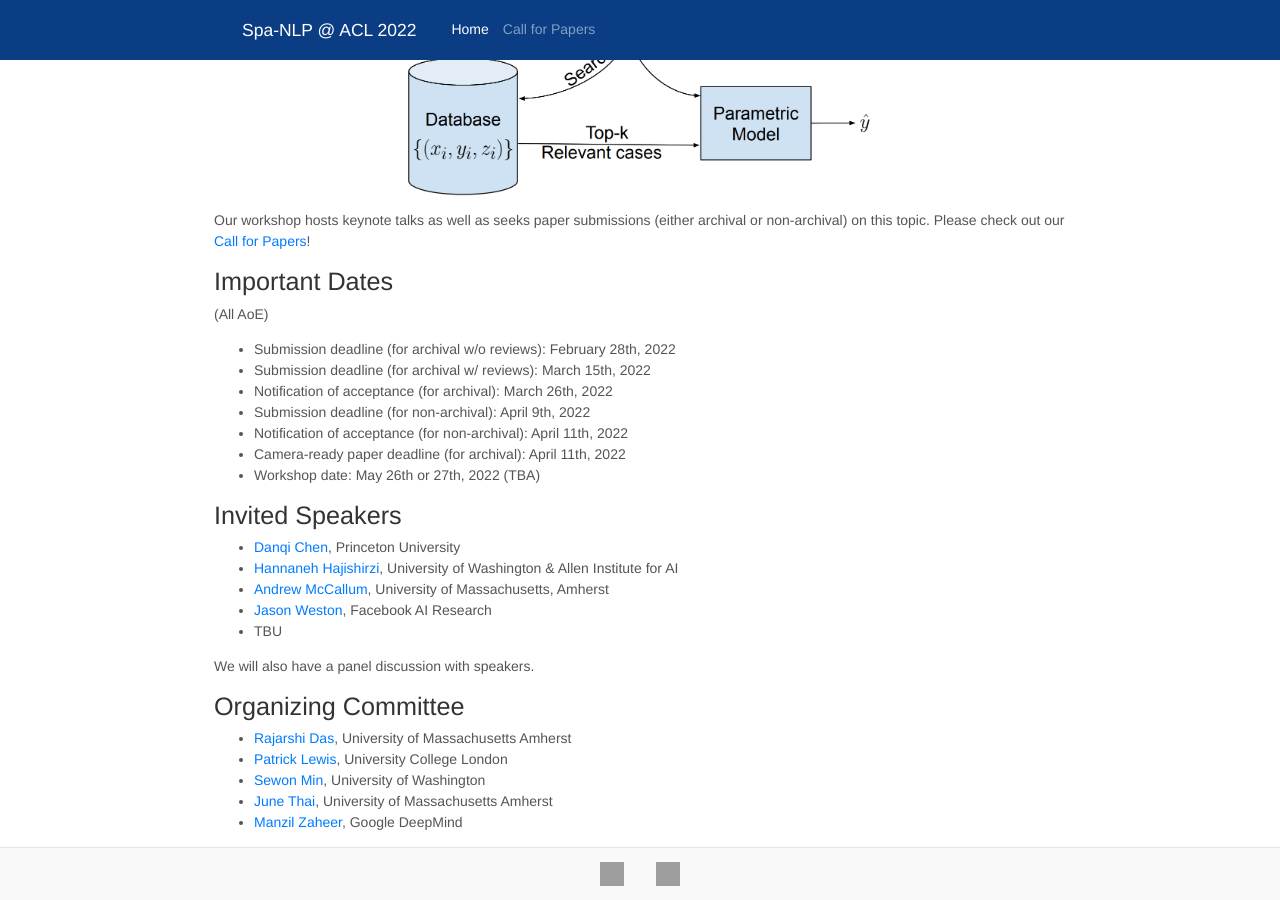
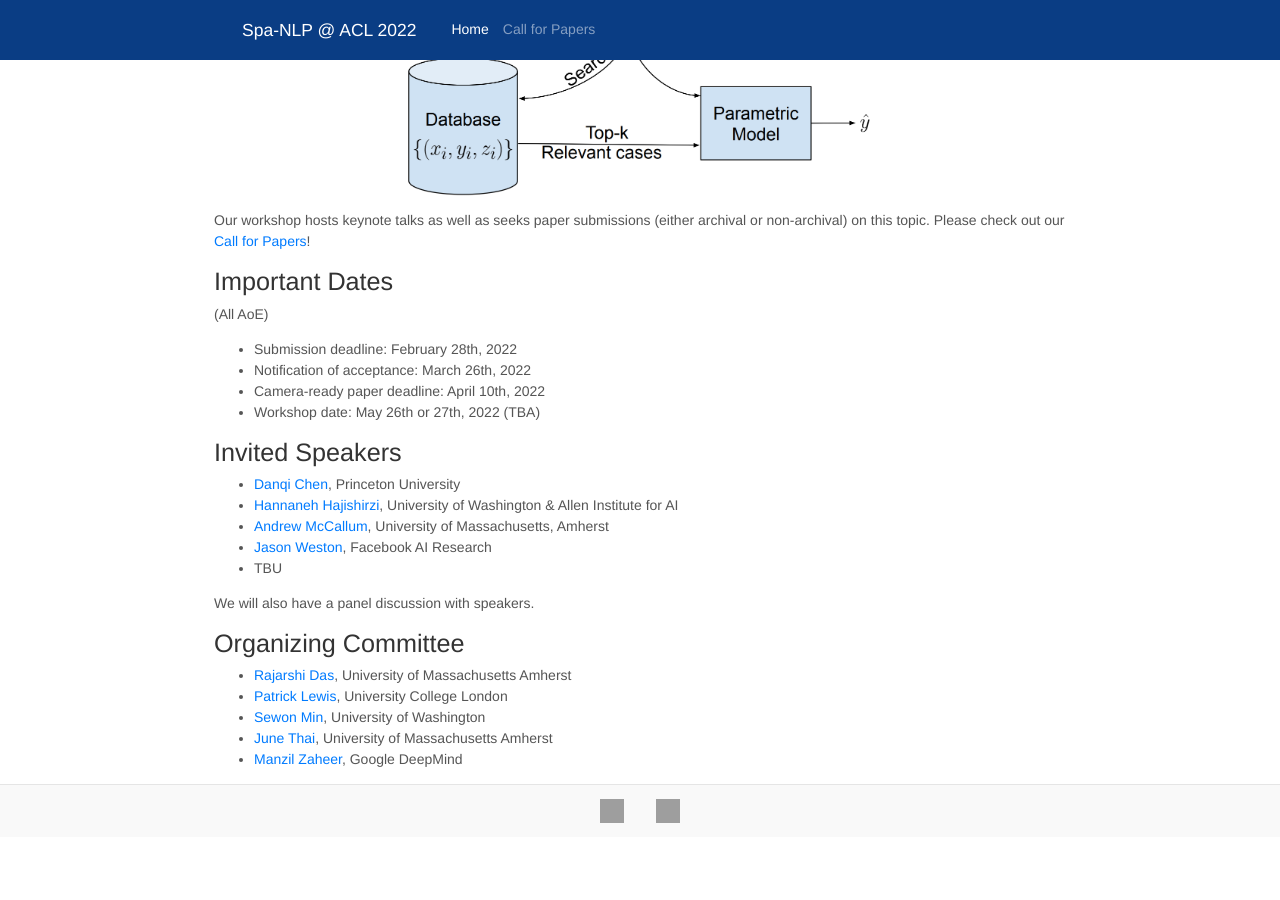
Before and after one commit to spa-nlp/spa-nlp.github.io, a Jekyll site: the page built from index.md, in a window 1280 px wide and 900 px high, scrolled down 585 px. Built offline with Jekyll 4.4.1, drawn with Linux system fonts in a browser that asks for light colours; nearby versions of some CDN libraries; after the commit the page ends 1422 px from its top, so only the background shows below that; grey boxes are pictures that could not be loaded.

Commit message:
Update index.md

```diff
--- a/index.md
+++ b/index.md
@@ -23,12 +23,9 @@ Our workshop hosts keynote talks as well as seeks paper submissions (either arch
 ## Important Dates
 
 (All AoE)
-- Submission deadline (for archival w/o reviews): February 28th, 2022
-- Submission deadline (for archival w/ reviews): March 15th, 2022
-- Notification of acceptance (for archival): March 26th, 2022
-- Submission deadline (for non-archival): April 9th, 2022
-- Notification of acceptance (for non-archival): April 11th, 2022
-- Camera-ready paper deadline (for archival): April 11th, 2022
+- Submission deadline: February 28th, 2022
+- Notification of acceptance: March 26th, 2022
+- Camera-ready paper deadline: April 10th, 2022
 - Workshop date: May 26th or 27th, 2022 (TBA)
 
 ## Invited Speakers
```
